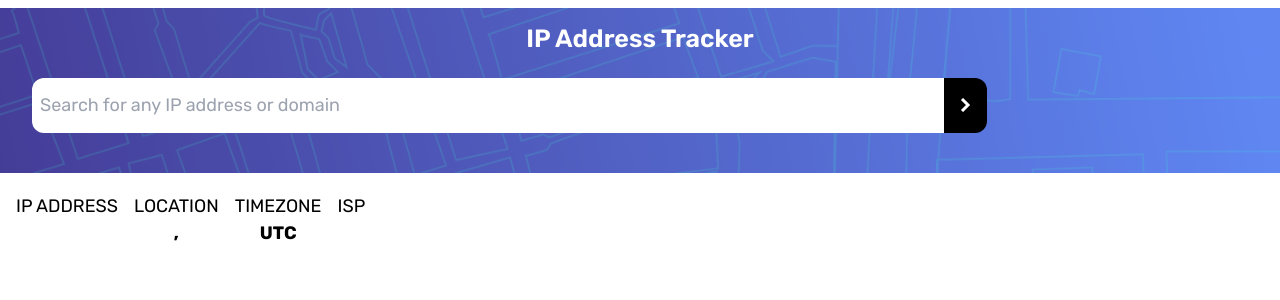
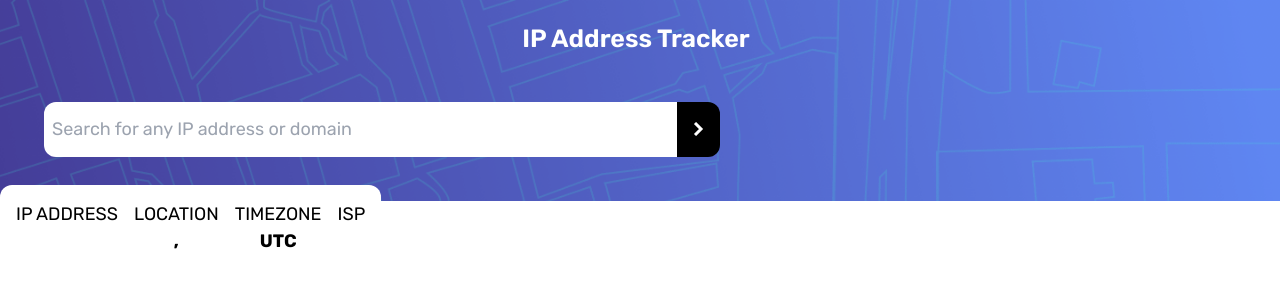
Before and after one commit to vinimercesbr/ip-address-tracker, a Vue app: page / in a window 1280 px wide. Shown: the top 300 px of the page. Built offline with nearby package versions, Linux system fonts and the light colour scheme; no server answers.

Commit message:
Improve responsiveness of the Form component and adjust layout styles

```diff
--- a/src/components/Form.vue
+++ b/src/components/Form.vue
@@ -1,9 +1,9 @@
 <template>
-  <div id="banner" class="bg-cover bg-[url('/pattern-bg-mobile.png')] lg:bg-[url('/pattern-bg-desktop.png')]">
-    <h1 class="text-white p-3 mt-2 max-mobile:p-5 text-center mobile:-ml-2 font-semibold text-[25px] touch-none">IP Address Tracker</h1>
-    <form class="search-form text-center flex desktop:w-[70%] desktop:h-[25%] pt-0 ml-2 desktop:m-2 desktop:inline-flex mt-2 p-5 mb-5" @submit.prevent="submitForm">
-      <input type="text" class="search-form__box p-2 rounded-l-xl focus:outline-none max-w-[65%] min-w-[74%] inline-flex h-[55px] desktop:w-full ml-1 mb-5 desktop:m-4 touch-none;" v-model="ipInput" placeholder="Search for any IP address or domain">
-      <button class="search-form__button rounded-r-xl stroke-2 -mr-7 focus:outline-none desktop:-ml-4  desktop:mt-4 h-[55px] p-4 bg-black" type="submit">
+  <div id="banner" class="bg-cover -mt-2 bg-[url('/pattern-bg-mobile.png')] lg:bg-[url('/pattern-bg-desktop.png')]">
+    <h1 class="text-white p-3 mt-2 sm:p-5 text-center sm:-ml-2 font-semibold text-[25px] touch-none">IP Address Tracker</h1>
+    <form class="search-form text-center flex lg:w-[70%] lg:h-[25%] pt-0 ml-2 lg:m-2 sm:inline-flex mt-2 p-5 mb-5" @submit.prevent="submitForm">
+      <input type="text" class="search-form__box p-2 rounded-l-xl focus:outline-none max-w-[65%] min-w-[74%] inline-flex h-[55px] lg:w-full ml-1 mb-5 lg:m-4 touch-none;" v-model="ipInput" placeholder="Search for any IP address or domain">
+      <button class="search-form__button rounded-r-xl stroke-2 -mr-7 focus:outline-none lg:-ml-4  lg:mt-4 h-[55px] p-4 bg-black" type="submit">
         <img src="/icon-arrow.svg" alt="enviar">
       </button>
     </form>
```
